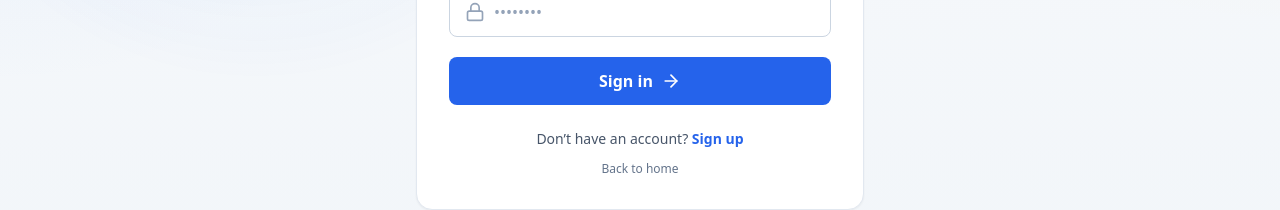
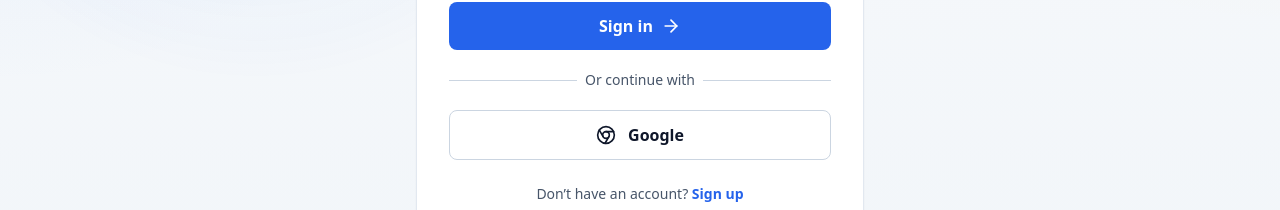
Before and after one commit to Realwaan/Tihik, a Next.js app: page /signin in a window 1280 px wide. Shown: the part 494-704 px from the top of the page. Built offline with nearby package versions, Linux system fonts and the light colour scheme; no server answers.

Commit message:
feat: Add Google OAuth sign-in button to sign-in form

```diff
--- a/components/signin-form.tsx
+++ b/components/signin-form.tsx
@@ -4,7 +4,7 @@
 import Link from "next/link";
 import { useRouter, useSearchParams } from "next/navigation";
 import { signIn } from "next-auth/react";
-import { ArrowRight, Lock, Mail } from "lucide-react";
+import { ArrowRight, Lock, Mail, Chrome } from "lucide-react";
 
 import { useToast } from "@/components/toast-provider";
 
@@ -20,12 +20,25 @@
   const { showToast } = useToast();
   const [loading, setLoading] = useState(false);
   const [error, setError] = useState<string | null>(null);
+  const [googleLoading, setGoogleLoading] = useState(false);
 
   const callbackUrl = useMemo(
     () => getCallbackUrl(searchParams.get("callbackUrl")),
     [searchParams]
   );
   const verifyEmail = searchParams.get("verifyEmail");
+
+  async function handleGoogleSignIn() {
+    setGoogleLoading(true);
+    try {
+      await signIn("google", { redirect: true, callbackUrl });
+    } catch (err) {
+      const message = err instanceof Error ? err.message : "Google sign-in failed";
+      setError(message);
+      showToast("error", message);
+      setGoogleLoading(false);
+    }
+  }
 
   async function handleSubmit(e: React.FormEvent<HTMLFormElement>) {
     e.preventDefault();
@@ -134,12 +147,31 @@
 
           <button
             type="submit"
-            disabled={loading}
+            disabled={loading || googleLoading}
             className="group relative w-full cursor-pointer overflow-hidden rounded-lg bg-blue-600 px-4 py-3 text-base font-semibold text-white transition-colors hover:bg-blue-700 focus:outline-none focus:ring-4 focus:ring-blue-500/50 disabled:cursor-not-allowed disabled:bg-slate-300 disabled:text-slate-500 dark:disabled:bg-slate-700 dark:disabled:text-slate-400"
           >
             <span className="flex items-center justify-center gap-2">
               {loading ? "Signing in..." : <>Sign in <ArrowRight className="h-5 w-5 transition-transform group-hover:translate-x-1" /></>}
             </span>
+          </button>
+
+          <div className="relative my-6">
+            <div className="absolute inset-0 flex items-center">
+              <div className="w-full border-t border-slate-300 dark:border-slate-700" />
+            </div>
+            <div className="relative flex justify-center text-sm">
+              <span className="bg-white px-2 text-slate-600 dark:bg-slate-900/95 dark:text-slate-400">Or continue with</span>
+            </div>
+          </div>
+
+          <button
+            type="button"
+            onClick={handleGoogleSignIn}
+            disabled={loading || googleLoading}
+            className="flex w-full items-center justify-center gap-3 rounded-lg border border-slate-300 bg-white px-4 py-3 text-base font-semibold text-slate-900 transition-colors hover:bg-slate-50 focus:outline-none focus:ring-4 focus:ring-slate-500/10 disabled:cursor-not-allowed disabled:bg-slate-50 disabled:text-slate-400 dark:border-slate-700 dark:bg-slate-900 dark:text-slate-100 dark:hover:bg-slate-800 dark:disabled:bg-slate-800 dark:disabled:text-slate-500"
+          >
+            <Chrome className="h-5 w-5" />
+            {googleLoading ? "Signing in..." : "Google"}
           </button>
         </form>
 
```
